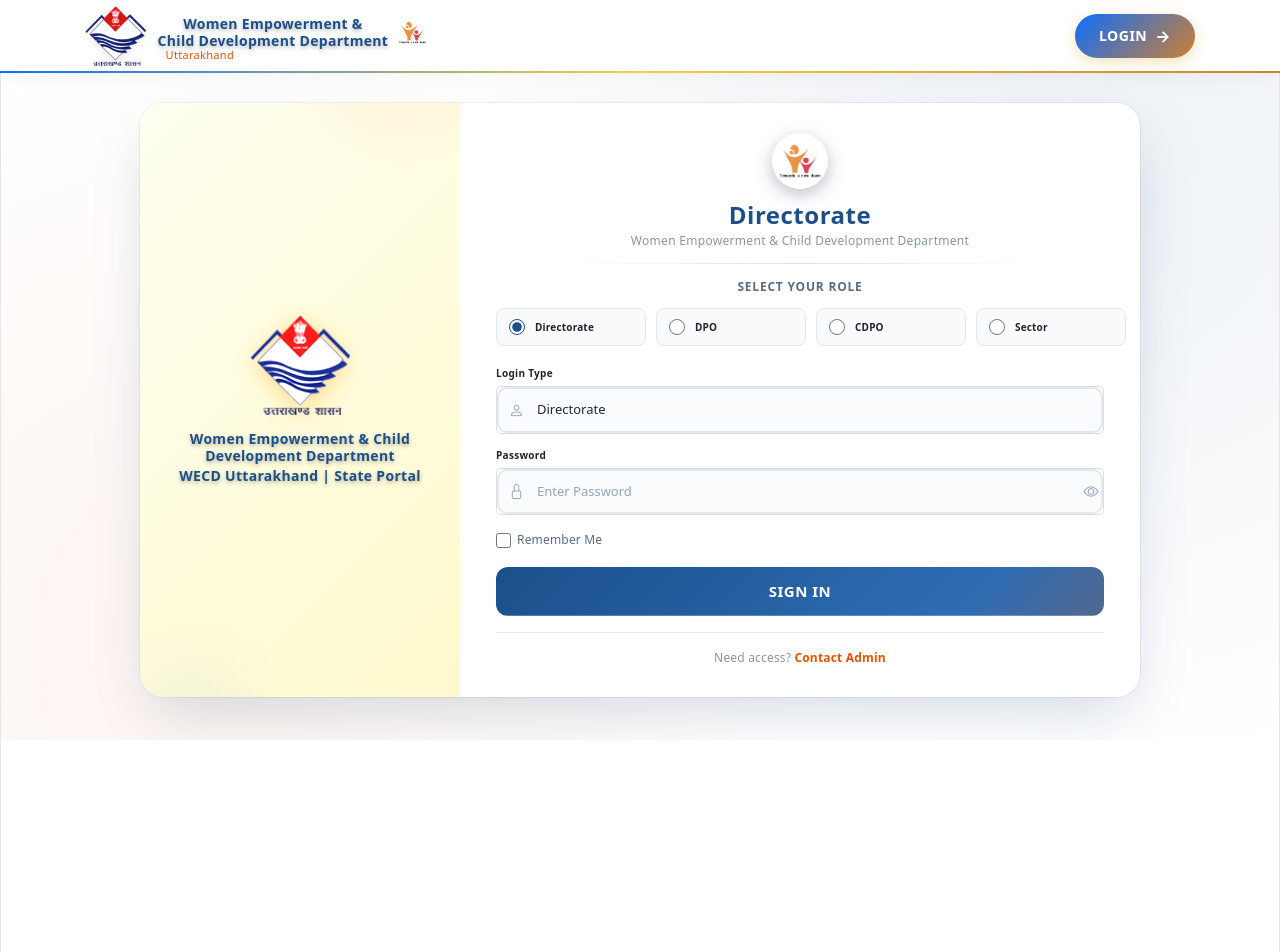
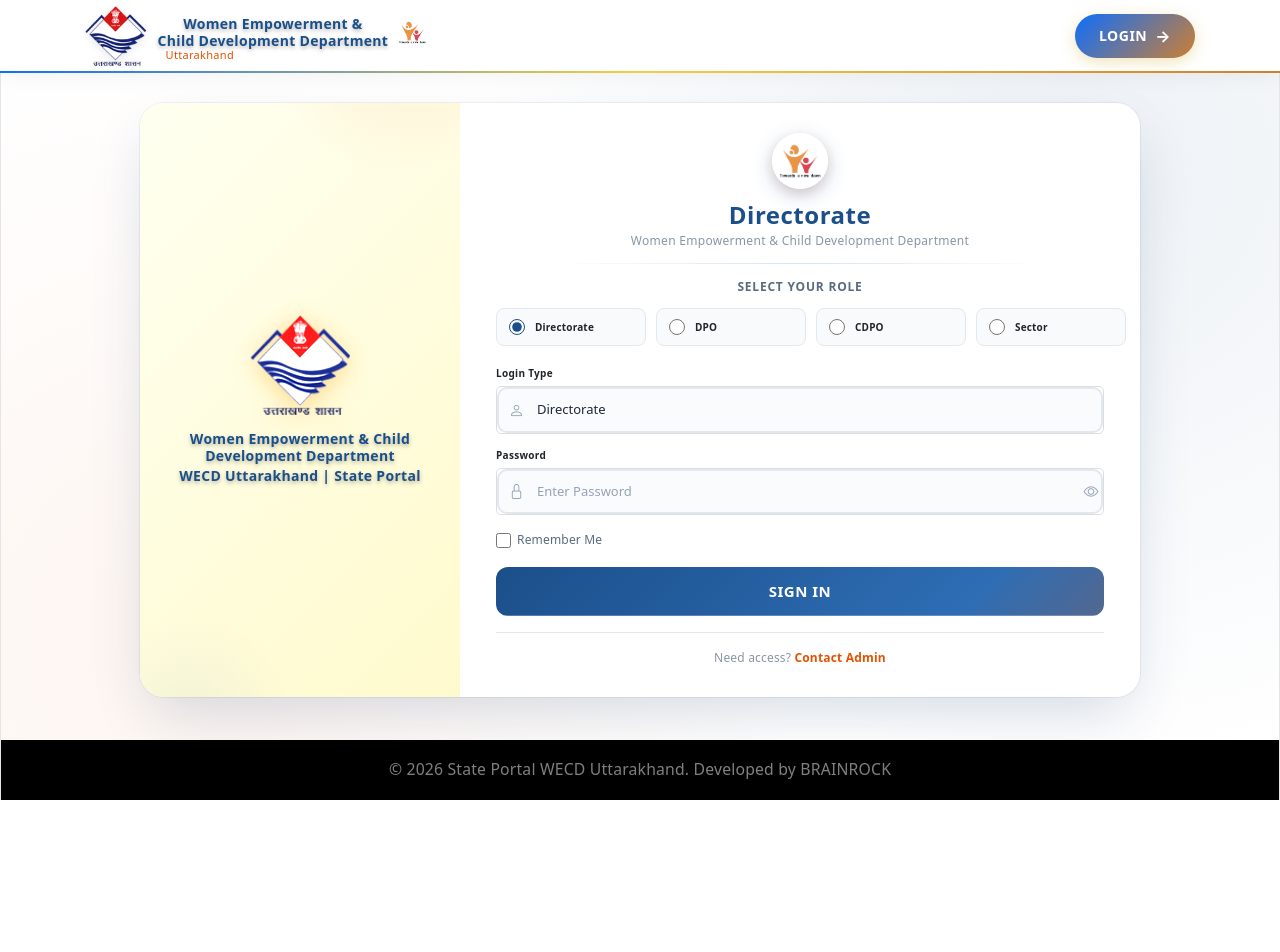
Before and after one commit to VAIBHAVTOMAR321/wecd-schemes-project, a React (Vite) app: page /wecdschemes/Login in a window 1280 px wide. Shown: the top 952 px of the page. After the commit the page ends 800 px from the top, so only its background shows below. Built offline with nearby package versions, Linux system fonts and the light colour scheme.

Commit message:
footer updated

```diff
--- /dev/null
+++ b/src/assets/css/footer.css
@@ -0,0 +1,3 @@
+.gov-footer{
+    background-color: black;
+}
--- a/src/components/director_panel/DirectorHeader.jsx
+++ b/src/components/director_panel/DirectorHeader.jsx
@@ -36,7 +36,7 @@
   const [imageError, setImageError] = useState(false);
 
   const getDisplayName = () => {
-    return userDetails.full_name || "Director User";
+    return userDetails.full_name || "Director Panel";
   };
 
   const getUserPhotoUrl = () => {
--- a/src/components/director_panel/DirectorLeftNav.jsx
+++ b/src/components/director_panel/DirectorLeftNav.jsx
@@ -224,7 +224,7 @@
           {sidebarOpen ? (
             <div className="logo-container">
               <div className="logo">
-                  director Panel
+                  Logo
               </div>
             </div>
           ) : (
--- a/src/components/footer/Footer.jsx
+++ b/src/components/footer/Footer.jsx
@@ -1,109 +1,16 @@
 import React from 'react'
-import { Link } from 'react-router-dom'
-import { Container, Row, Col } from 'react-bootstrap'
+import { Container } from 'react-bootstrap'
+import "../../assets/css/footer.css";
 
 function Footer() {
-  const footerContent = {
-
-    aboutText: "माता एवं शिशु के स्वास्थ्य एवं पोषण की निगरानी के लिए एक एकीकृत डैशबोर्ड। 1000 दिनों (गर्भावधि से 2 वर्ष तक) के दौरान की जाँच, पोषण एवं टीकाकरण की निगरानी।",
-    quickLinks: [
-      { path: "/", label: "होम" },
-      { path: "/", label: "परिचय" },
-      { path: "/", label: "सेवाएँ" },
-      { path: "/", label: "संपर्क" }
-    ],
-    services: [
-      { path: "/", label: "गर्भावधि सहायता" },
-      { path: "/", label: "पोषण सहायता" },
-      { path: "/", label: "टीकाकरण" },
-      { path: "/", label: "हेल्पलाइन" }
-    ],
-    contact: {
-      address: "स्वास्थ्य एवं परिवार कल्याण मंत्रालय, भारत सरकार",
-      phone: "****-**-****",
-      email: "****@****.in"
-    },
-    copyright: "© 2024 स्वास्थ्य एवं पोषण दशक।  सर्वाधिकार सुरक्षित।"
-  }
-
   return (
-    <footer className="gov-footer pt-5 pb-4">
+    <footer className="gov-footer pt-3 pb-3">
       <Container>
-        <Row className="g-4">
-          <Col lg={4} md={6}>
-            <div className="footer-brand mb-3">
-              <div className="d-flex align-items-center gap-2 mb-3">
-
-
-              </div>
-              <p className="text-white-50 small mb-0">{footerContent.aboutText}</p>
-            </div>
-          </Col>
-
-          <Col lg={2} md={6}>
-            <h6 className="text-white fw-bold mb-3">त्वरित लिंक</h6>
-            <ul className="list-unstyled">
-              {footerContent.quickLinks.map((link, index) => (
-                <li key={index}>
-                  <Link to={link.path} className="text-white-50 text-decoration-none small hover-opacity">
-                    {link.label}
-                  </Link>
-                </li>
-              ))}
-            </ul>
-          </Col>
-
-          <Col lg={3} md={6}>
-            <h6 className="text-white fw-bold mb-3">सेवाएँ</h6>
-            <ul className="list-unstyled">
-              {footerContent.services.map((service, index) => (
-                <li key={index}>
-                  <Link to={service.path} className="text-white-50 text-decoration-none small hover-opacity">
-                    {service.label}
-                  </Link>
-                </li>
-              ))}
-            </ul>
-          </Col>
-
-          <Col lg={3} md={6}>
-            <h6 className="text-white fw-bold mb-3">संपर्क</h6>
-            <div className="text-white-50 small">
-              <p className="mb-2">{footerContent.contact.address}</p>
-              <p className="mb-1">
-                <i className="bi bi-telephone me-2"></i>
-                {footerContent.contact.phone}
-              </p>
-              <p className="mb-0">
-                <i className="bi bi-envelope me-2"></i>
-                {footerContent.contact.email}
-              </p>
-            </div>
-          </Col>
-        </Row>
-
-        <hr className="my-4 opacity-25" />
-
-        <Row className="align-items-center">
-          <Col md={6}>
-            <p className="text-white-50 small mb-0 mb-md-0">
-              {footerContent.copyright}
-            </p>
-          </Col>
-          <Col md={6} className="text-md-end mt-3 mt-md-0">
-            <div className="d-flex gap-3 justify-content-md-end flex-wrap">
-              <Link to="/privacy" className="text-white-50 text-decoration-none small hover-opacity">
-                प्राइवेसी पॉलिसी
-              </Link>
-              <Link to="/terms" className="text-white-50 text-decoration-none small hover-opacity">
-                उपयोग की शर्तें
-              </Link>
-              <Link to="/disclaimer" className="text-white-50 text-decoration-none small hover-opacity">
-                अस्वीकरण
-              </Link>
-            </div>
-          </Col>
-        </Row>
+        <div className="text-center">
+          <p className="text-white-50 small mb-0">
+            © 2026 State Portal WECD Uttarakhand. Developed by BRAINROCK
+          </p>
+        </div>
       </Container>
     </footer>
   )
```
